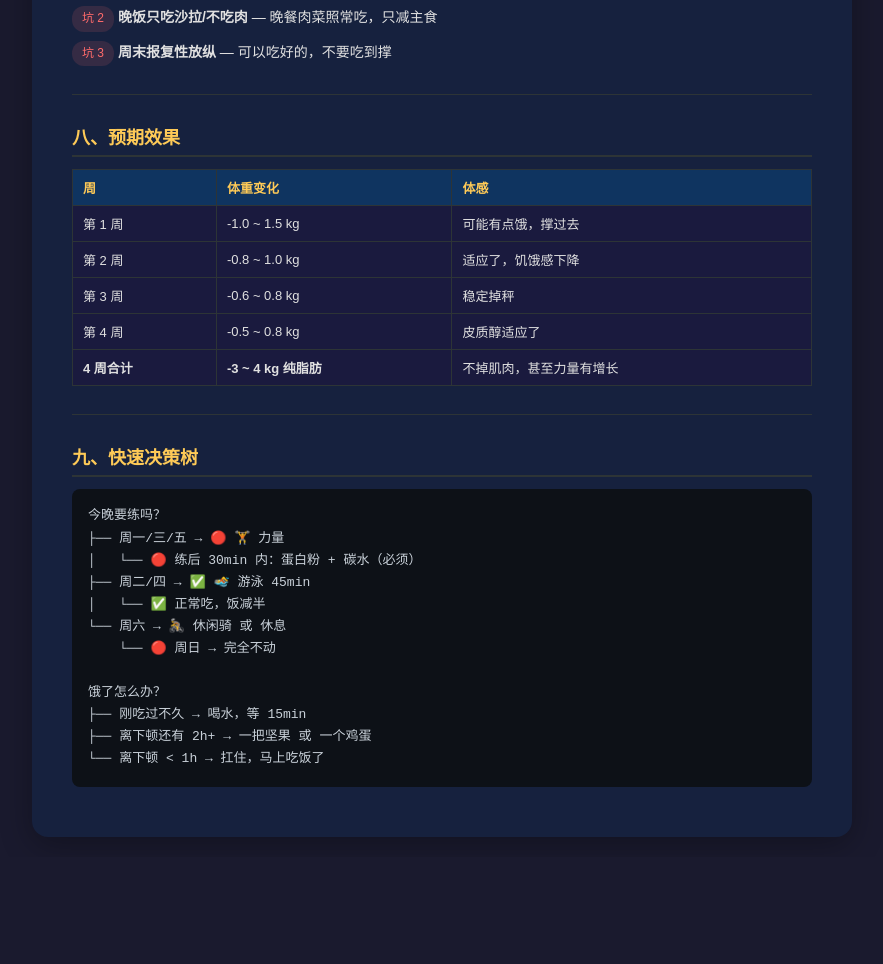
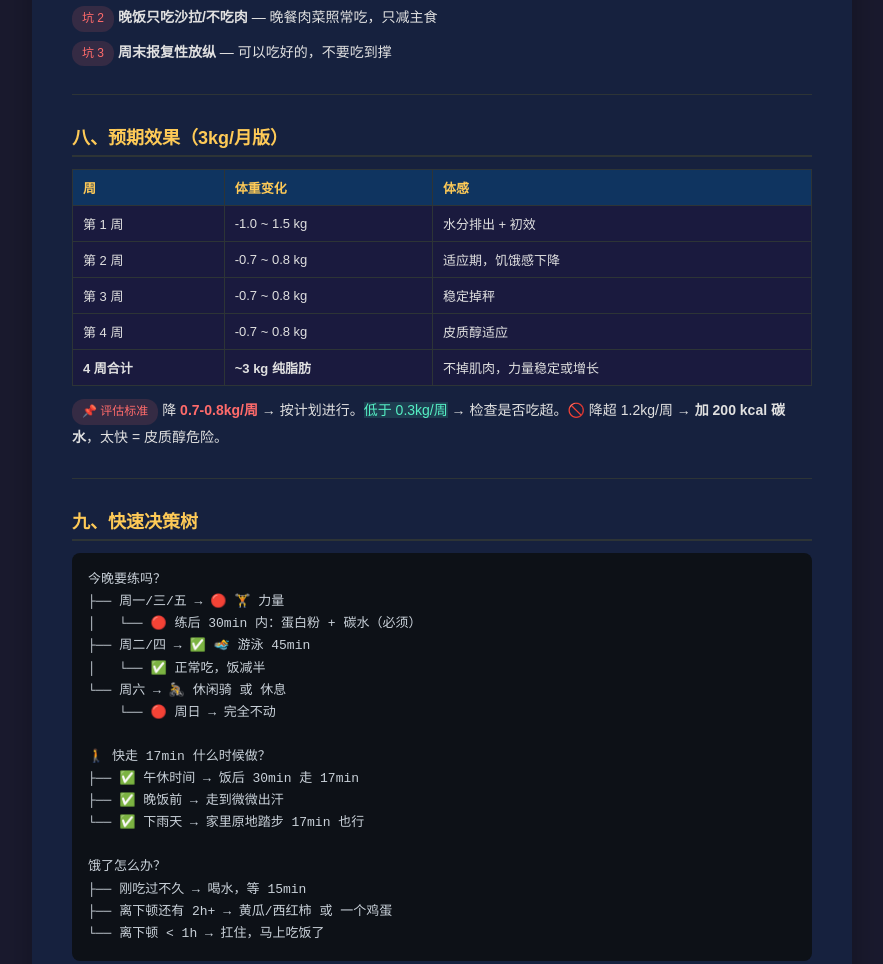
Before and after one commit to jiulongStrong/fitness-brain, a plain HTML site: page quick-fat-loss-plan-strong.html in a window 1280 px wide. Shown: the part 3135-4099 px from the top of the page, without its empty margins (198-1081 px from the left). Before the commit the page ends 3992 px from the top, so only its background shows below. Drawn offline with Linux system fonts and the light colour scheme.

Commit message:
更新快速减脂方案为 3kg/月版

```diff
--- a/quick-fat-loss-plan-strong.html
+++ b/quick-fat-loss-plan-strong.html
@@ -168,20 +168,22 @@
 
 <hr>
 
-<h2>八、预期效果</h2>
+<h2>八、预期效果（3kg/月版）</h2>
 <table>
 <tr><th>周</th><th>体重变化</th><th>体感</th></tr>
-<tr><td>第 1 周</td><td>-1.0 ~ 1.5 kg</td><td>可能有点饿，撑过去</td></tr>
-<tr><td>第 2 周</td><td>-0.8 ~ 1.0 kg</td><td>适应了，饥饿感下降</td></tr>
-<tr><td>第 3 周</td><td>-0.6 ~ 0.8 kg</td><td>稳定掉秤</td></tr>
-<tr><td>第 4 周</td><td>-0.5 ~ 0.8 kg</td><td>皮质醇适应了</td></tr>
-<tr><td><strong>4 周合计</strong></td><td><strong>-3 ~ 4 kg 纯脂肪</strong></td><td>不掉肌肉，甚至力量有增长</td></tr>
+<tr><td>第 1 周</td><td>-1.0 ~ 1.5 kg</td><td>水分排出 + 初效</td></tr>
+<tr><td>第 2 周</td><td>-0.7 ~ 0.8 kg</td><td>适应期，饥饿感下降</td></tr>
+<tr><td>第 3 周</td><td>-0.7 ~ 0.8 kg</td><td>稳定掉秤</td></tr>
+<tr><td>第 4 周</td><td>-0.7 ~ 0.8 kg</td><td>皮质醇适应</td></tr>
+<tr><td><strong>4 周合计</strong></td><td><strong>~3 kg 纯脂肪</strong></td><td>不掉肌肉，力量稳定或增长</td></tr>
 </table>
+
+<p><span class="badge">📌 评估标准</span> 降 <span class="highlight">0.7-0.8kg/周</span> → 按计划进行。<span class="badge-green">低于 0.3kg/周</span> → 检查是否吃超。🚫 降超 1.2kg/周 → <strong>加 200 kcal 碳水</strong>，太快 = 皮质醇危险。</p>
 
 <hr>
 
 <h2>九、快速决策树</h2>
-<pre>今晚要练吗？
+  <pre>今晚要练吗？
 ├── 周一/三/五 → 🔴 🏋️ 力量
 │   └── 🔴 练后 30min 内：蛋白粉 + 碳水（必须）
 ├── 周二/四 → ✅ 🏊 游泳 45min
@@ -189,11 +191,12 @@
 └── 周六 → 🚴 休闲骑 或 休息
     └── 🔴 周日 → 完全不动
 
+🚶 快走 17min 什么时候做？
+├── ✅ 午休时间 → 饭后 30min 走 17min
+├── ✅ 晚饭前 → 走到微微出汗
+└── ✅ 下雨天 → 家里原地踏步 17min 也行
+
 饿了怎么办？
 ├── 刚吃过不久 → 喝水，等 15min
-├── 离下顿还有 2h+ → 一把坚果 或 一个鸡蛋
+├── 离下顿还有 2h+ → 黄瓜/西红柿 或 一个鸡蛋
 └── 离下顿 < 1h → 扛住，马上吃饭了</pre>
-
-</div>
-</body>
-</html>
```
